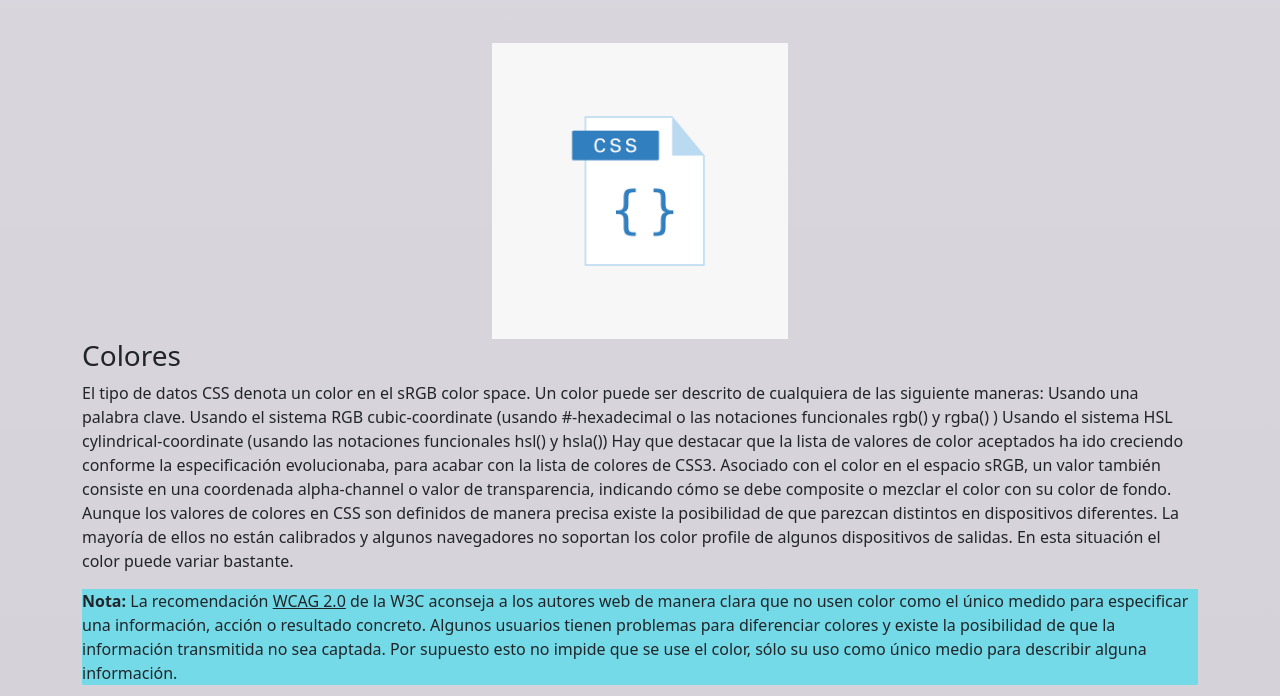
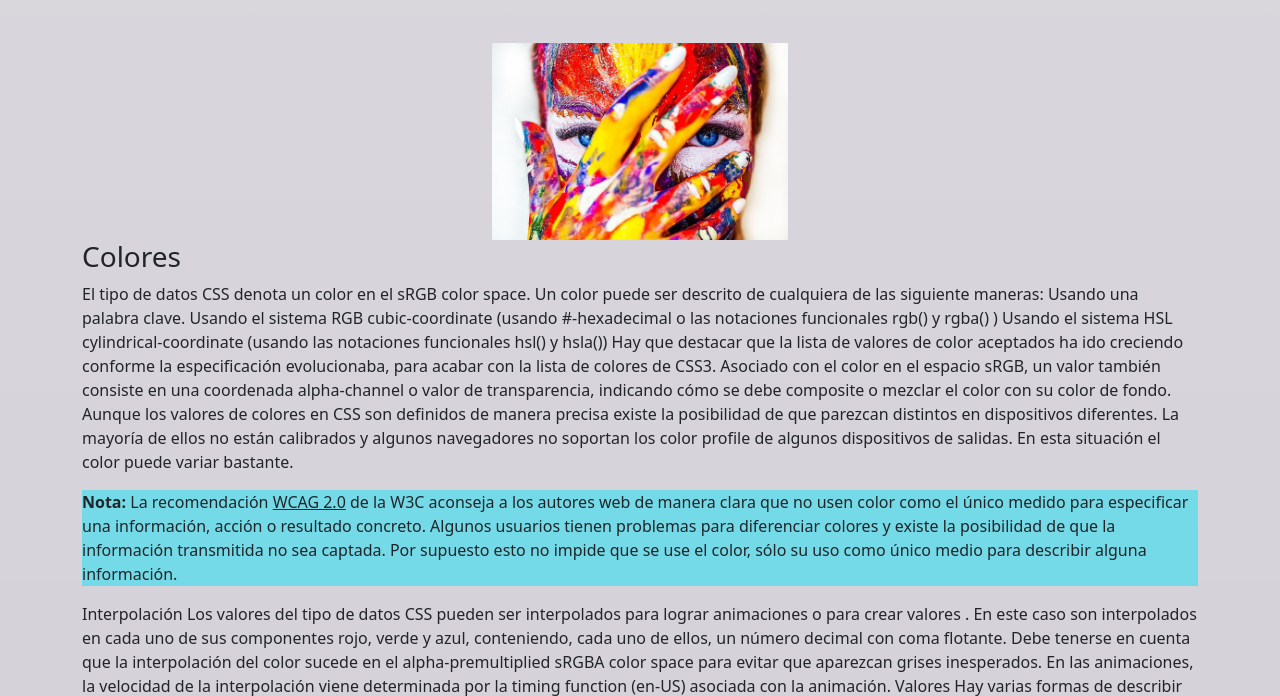
Before and after one commit to luisrojasgh/implementacion_frontend, a plain HTML site: page colores.html in a window 1280 px wide. Shown: the part 109-805 px from the top of the page. Drawn offline with nearby package versions, Linux system fonts and the light colour scheme.

Commit message:
colores OK

```diff
--- a/colores.html
+++ b/colores.html
@@ -18,7 +18,7 @@
     <div class="container w-25">
       <div class="row justify-content-center">
         <div class="col">
-          <img src="img/sintaxis.png" alt="Imagen de sintaxis de CSS" class="w-100 h-100">
+          <img src="img/colores.jpg" alt="Imagen de sintaxis de CSS" class="w-100 h-100">
         </div>
       </div>
 
```
